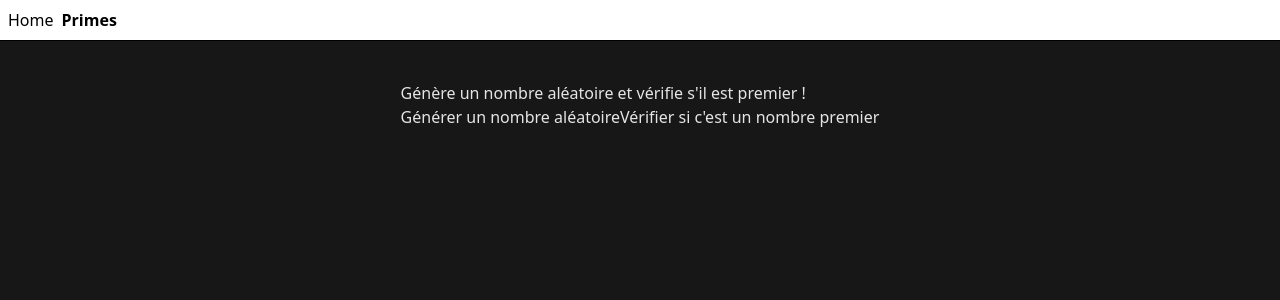
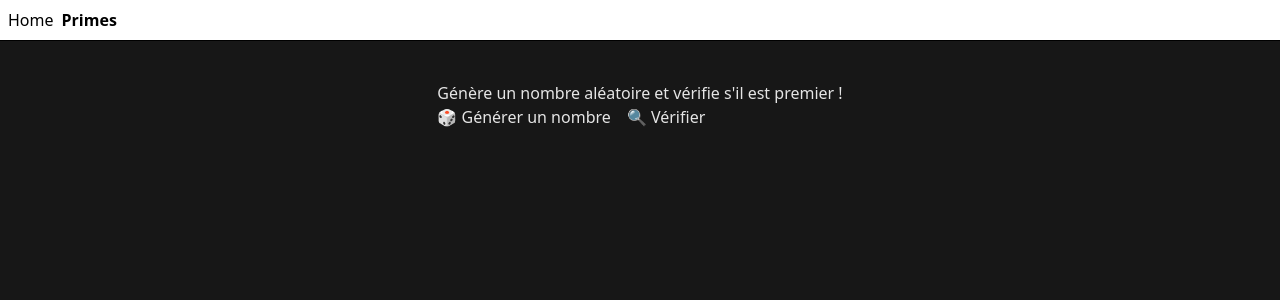
Before and after one commit to dubois-laurent/TP-Prime, a React (Vite) app: page /primes in a window 1280 px wide. Shown: the top 300 px of the page. Built offline with nearby package versions, Linux system fonts and the light colour scheme.

Commit message:
:lipstick: buttons and display number :lipstick:

```diff
--- a/src/components/Prime.jsx
+++ b/src/components/Prime.jsx
@@ -31,11 +31,45 @@ export function Prime() {
 
   return (
     <div>
-      <h2>Génère un nombre aléatoire et vérifie s'il est premier !</h2>
-      <Button handleClick={handleClick}>Générer un nombre aléatoire</Button>
-      <Button handleClick={checkPrime}>Vérifier si c'est un nombre premier</Button>
-      {isPrime === false && <p>Le nombre {number} n'est pas un nombre premier.</p>}
-        {isPrime === true && <p>Le nombre {number} est un nombre premier !</p>}
+
+      <div>
+        <h2>Génère un nombre aléatoire et vérifie s'il est premier !</h2>
+      </div>
+
+      <div>
+        {number !== null && (
+          <div className="bg-neutral-800/50 backdrop-blur-sm rounded-2xl p-8 mb-6 border border-neutral-700 text-center">
+            <p className="text-neutral-400 mb-2 text-sm uppercase tracking-wide">Nombre actuel</p>
+            <div className="text-7xl font-bold bg-gradient-to-r from-blue-400 to-purple-500 bg-clip-text text-transparent mb-4">
+              {number}
+            </div>
+            {isPrime !== null && (
+              <div className={`inline-block px-6 py-2 rounded-full font-semibold ${
+                isPrime
+                  ? 'bg-green-500/20 text-green-400 border border-green-500/50'
+                  : 'bg-red-500/20 text-red-400 border border-red-500/50'
+              }`}>
+                {isPrime ? '✓ Nombre Premier' : '✗ Pas Premier'}
+              </div>
+            )}
+          </div>
+        )}
+      </div>
+
+      <div className="flex flex-col sm:flex-row gap-4 mb-6">
+            <Button
+              handleClick={handleClick}
+            >
+              🎲 Générer un nombre
+            </Button>
+            <Button
+              handleClick={checkPrime}
+              disabled={number === null}
+            >
+              🔍 Vérifier
+            </Button>
+      </div>
+
     </div>
   );
 }
```
